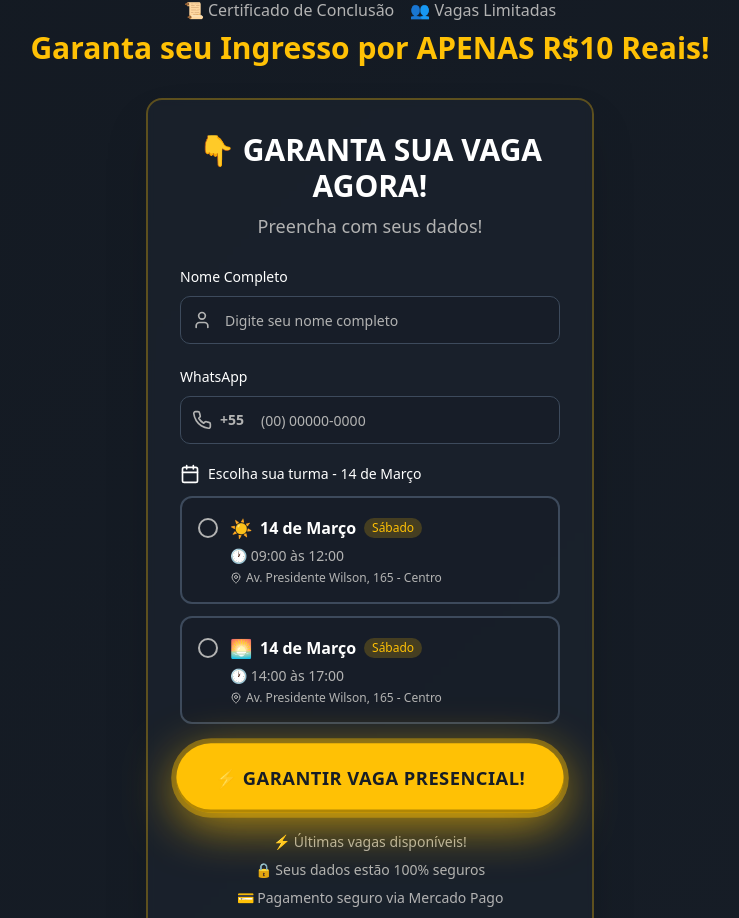
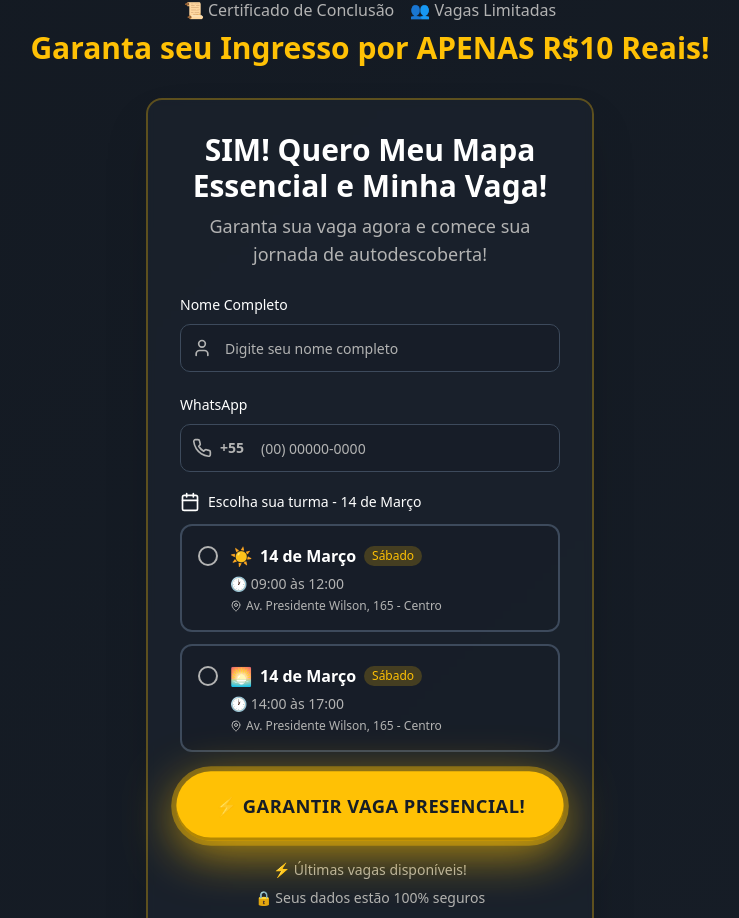
Before and after one commit to pedromurari/idmpelobrasil-13-sp, a React (Vite) app: page / in a window 1280 px wide. Shown: the part 918-1836 px from the top of the page, without its empty margins (270-1009 px from the left). Built offline with nearby package versions, Linux system fonts and the light colour scheme; the HTML template or start-up script is replaced by a standard one.

Commit message:
Preceding changes

```diff
--- a/src/components/EnrollmentForm.tsx
+++ b/src/components/EnrollmentForm.tsx
@@ -160,9 +160,9 @@ export const EnrollmentForm = () => {
     <form onSubmit={handleSubmit} className="w-full max-w-md mx-auto bg-card/50 backdrop-blur-sm border-2 border-primary/30 rounded-2xl p-6 md:p-8 shadow-2xl">
       <div className="text-center mb-6">
         <h3 className="md:text-3xl font-bold text-foreground mb-2 text-3xl">
-          👇 GARANTA SUA VAGA AGORA!
+          SIM! Quero Meu Mapa Essencial e Minha Vaga!
         </h3>
-        <p className="text-muted-foreground text-lg">Preencha com seus dados!</p>
+        <p className="text-muted-foreground text-lg">Garanta sua vaga agora e comece sua jornada de autodescoberta!</p>
       </div>
 
       <div className="space-y-5">
```
